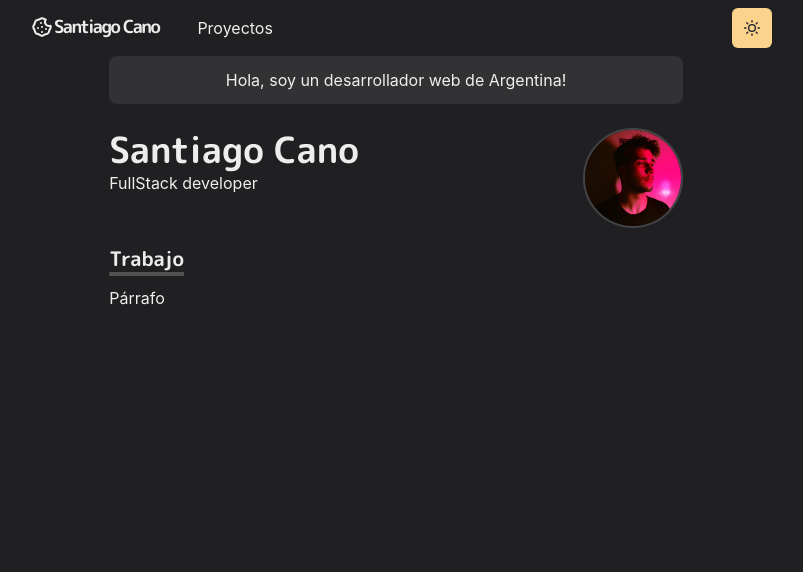
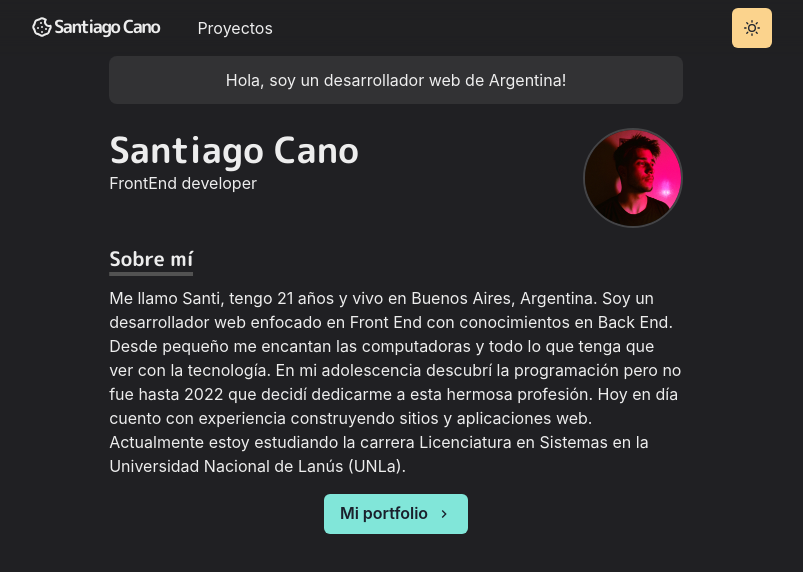
Before and after one commit to santicano2/santiPortfolio, a Next.js app: page / in a window 1280 px wide. Shown: the top 572 px of the page, without its empty margins (244-1047 px from the left). Built offline with nearby package versions, Linux system fonts and the light colour scheme.

Commit message:
agregada sección sobre mí

```diff
--- a/components/paragraph.js
+++ b/components/paragraph.js
@@ -2,7 +2,6 @@ import styled from '@emotion/styled'
 
 const Paragraph = styled.p`
   text-align: start;
-  text-indent: 1em;
   hyphens: auto;
 `
 
--- a/pages/index.js
+++ b/pages/index.js
@@ -1,11 +1,15 @@
+import NextLink from 'next/link'
 import {
   Container,
   Box,
   Heading,
   Image,
-  useColorModeValue
+  useColorModeValue,
+  Button
 } from '@chakra-ui/react'
 import Section from '../components/section'
+import Paragraph from '../components/paragraph'
+import { ChevronRightIcon } from '@chakra-ui/icons'
 
 const Page = () => {
   return (
@@ -25,7 +29,7 @@ const Page = () => {
           <Heading as="h2" variant="page-title">
             Santiago Cano
           </Heading>
-          <p>FullStack developer</p>
+          <p>FrontEnd developer</p>
         </Box>
         <Box
           flexShrink={0}
@@ -55,9 +59,34 @@ const Page = () => {
 
       <Section delay={0.1}>
         <Heading as="h3" variant="section-title">
-          Trabajo
+          Sobre mí
         </Heading>
-        <p>Párrafo</p>
+        <Paragraph>
+          Me llamo Santi, tengo 21 años y vivo en Buenos Aires, Argentina. Soy
+          un desarrollador web enfocado en Front End con conocimientos en Back
+          End.
+        </Paragraph>
+        <Paragraph>
+          Desde pequeño me encantan las computadoras y todo lo que tenga que ver
+          con la tecnología. En mi adolescencia descubrí la programación pero no
+          fue hasta 2022 que decidí dedicarme a esta hermosa profesión. Hoy en
+          día cuento con experiencia construyendo sitios y aplicaciones web.
+        </Paragraph>
+        <Paragraph>
+          Actualmente estoy estudiando la carrera Licenciatura en Sistemas en la
+          Universidad Nacional de Lanús (UNLa).
+        </Paragraph>
+        <Box textAlign="center" my={4}>
+          <Button
+            as={NextLink}
+            href="/projects"
+            scroll={false}
+            rightIcon={<ChevronRightIcon />}
+            colorScheme="teal"
+          >
+            Mi portfolio
+          </Button>
+        </Box>
       </Section>
     </Container>
   )
```
